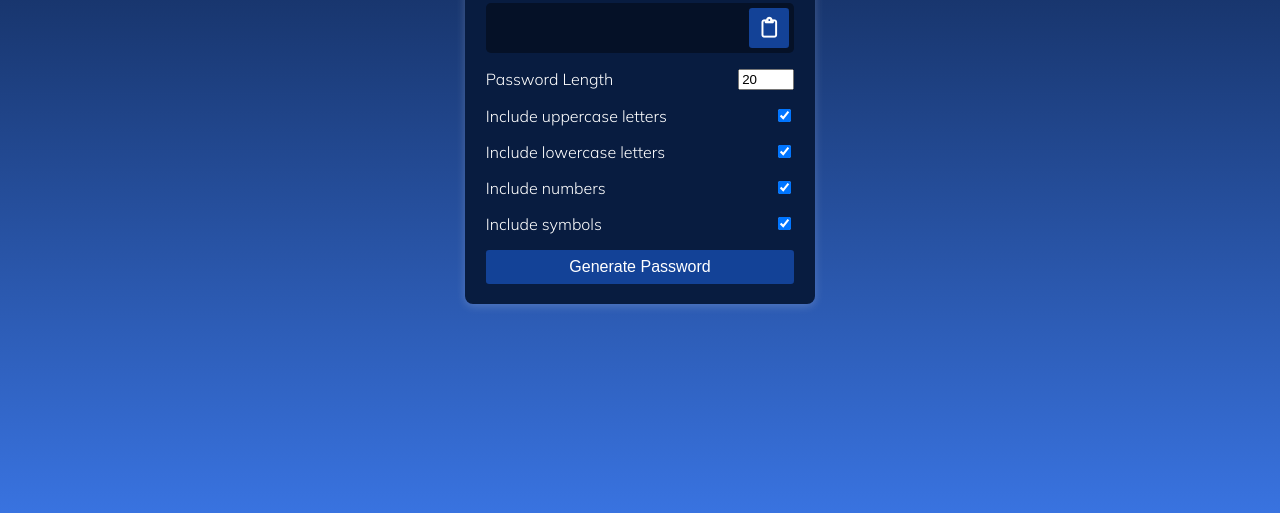
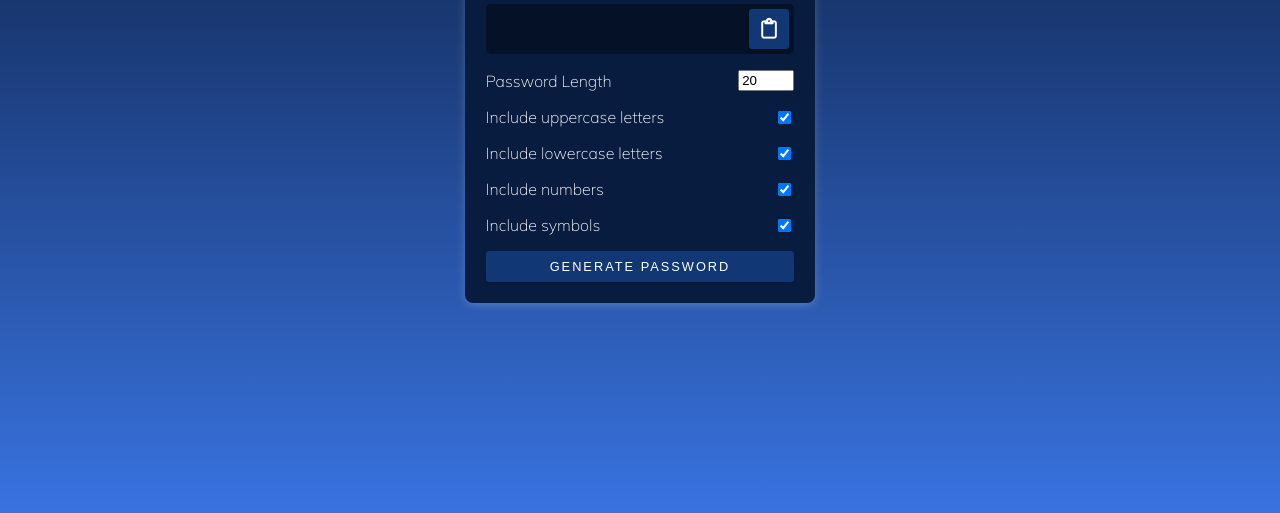
Before and after one commit to Peter-Easterbrook/Ex31-Password-Generator, a plain HTML site: page index.html in a window 1280 px wide. Shown: the part 287-800 px from the top of the page. Drawn offline with Linux system fonts and the light colour scheme.

Commit message:
Btn hover effect

```diff
--- a/style.css
+++ b/style.css
@@ -1,4 +1,4 @@
-@import url('https://fonts.googleapis.com/css2?family=Mulish:wght@300&display=swap');
+@import url('https://fonts.googleapis.com/css2?family=Mulish:wght@200;300&display=swap');
 
 * {
   box-sizing: border-box;
@@ -69,12 +69,19 @@ h2 {
 
 .btn {
   border: none;
-  background-color: #134297;
+  background-color: #113774;
   color: #fff;
-  font-size: 1rem;
+  font-size: 0.8rem;
+  text-transform: uppercase;
+  letter-spacing: 2px;
   padding: 8px 12px;
   cursor: pointer;
   border-radius: 0.2rem;
+  box-shadow: 0 2px 3px rgba(0, 0, 0, 0.2);
+  transition: all 0.2s ease-out;
+}
+.btn:hover {
+  background-color: #134297;
 }
 .btn:active {
   outline: none;
```
